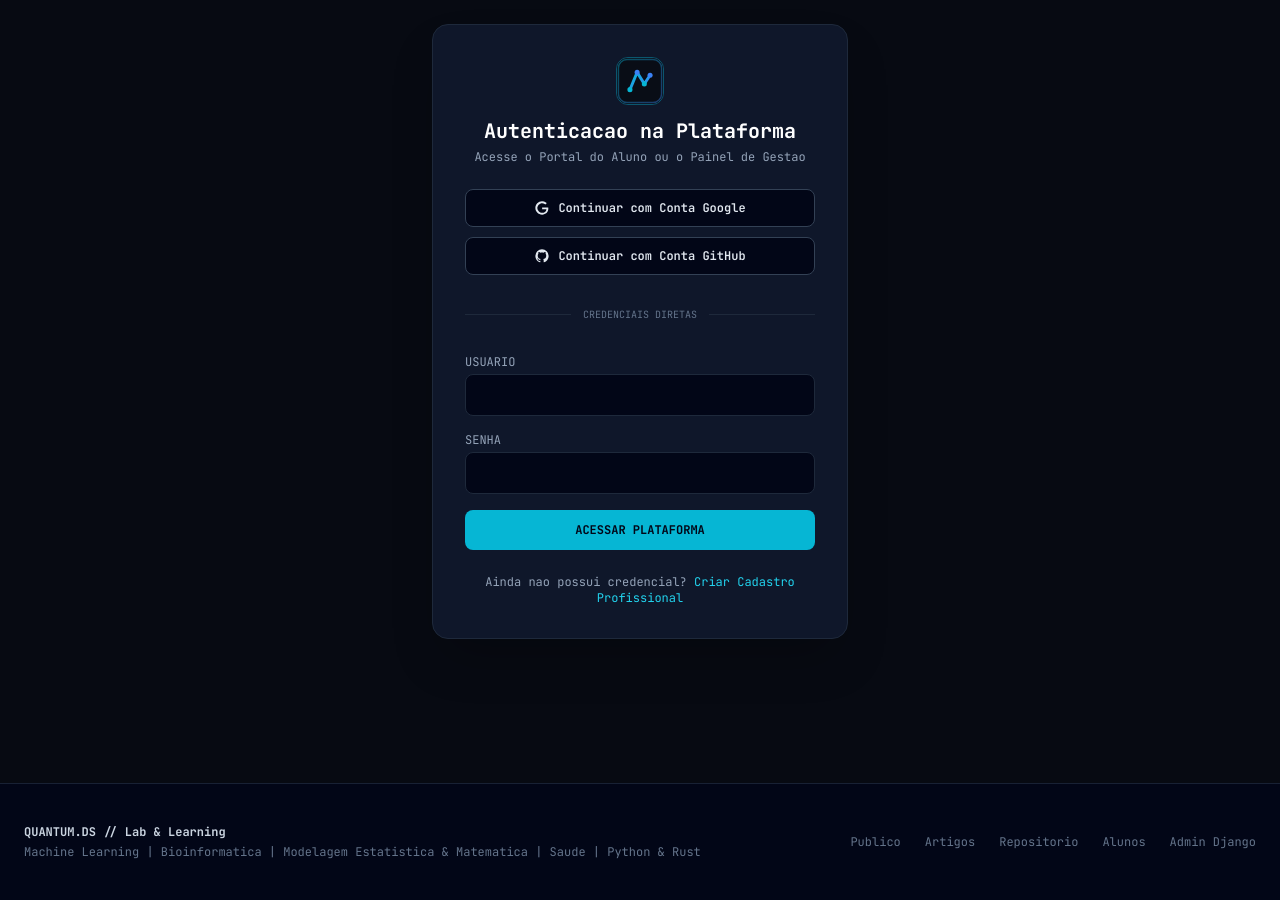
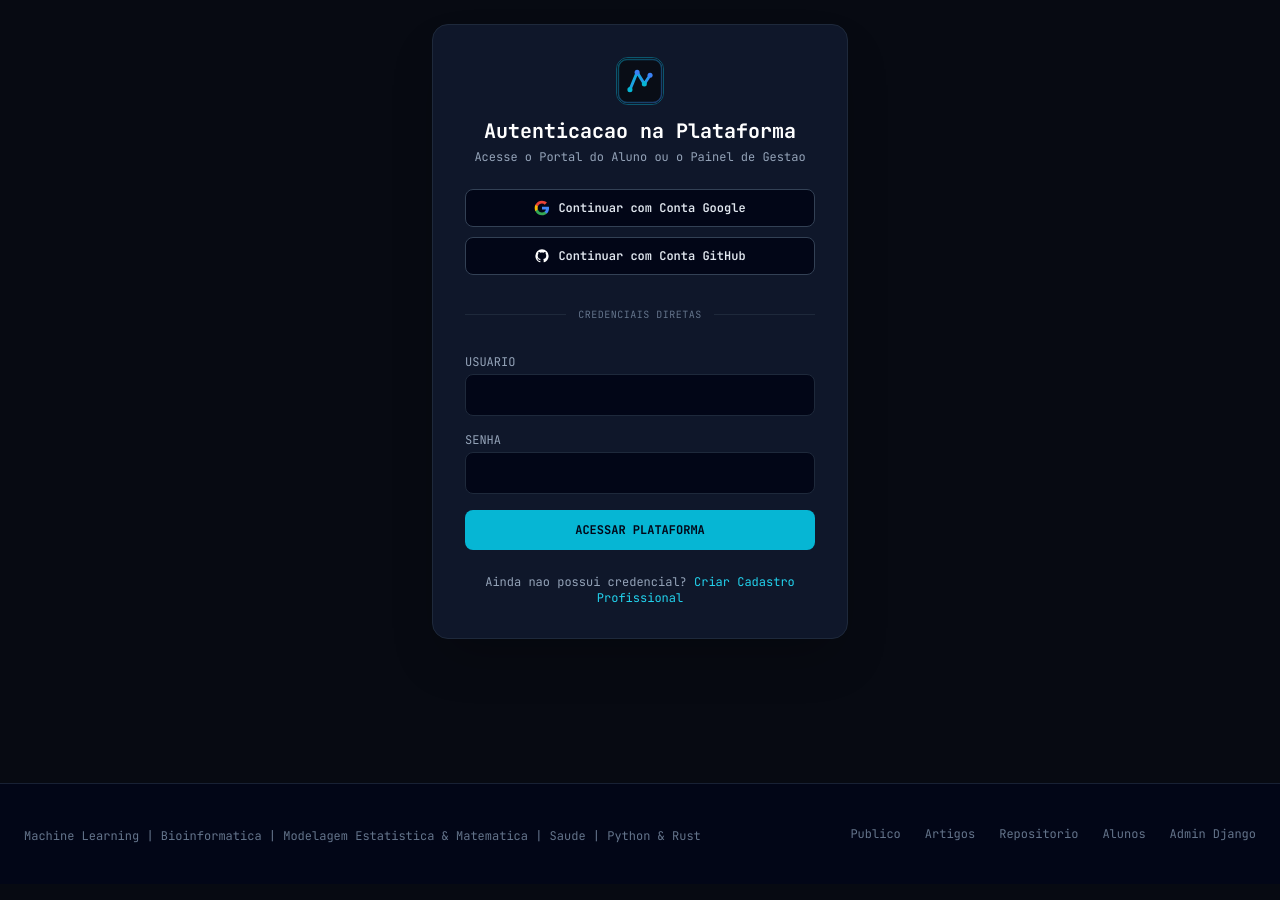
Before and after one commit to lucecerqueira/sistema_blog_cientifico, a Django app: page /login/ in a window 1280 px wide. Shown: the part 138-1038 px from the top of the page. After the commit the page ends 981 px from the top, so only its background shows below. Run offline with Django 4.2, Linux system fonts and the light colour scheme; data comes from the database, SQL or seed files in the repository; some libraries are stand-ins or nearby versions.

Commit message:
fix: alinha settings do allauth, origins csrf e template de login

```diff
--- a/ds_platform/templates/ds_platform/login.html
+++ b/ds_platform/templates/ds_platform/login.html
@@ -1,6 +1,8 @@
 {% extends 'ds_platform/base.html' %}
 {% load socialaccount %}
+
 {% block title %}Autenticacao Profissional | {{ plataforma_config.nome_plataforma }}{% endblock %}
+
 {% block content %}
 <div class="max-w-md mx-auto px-4 py-16">
     <div class="bg-slate-900 rounded-2xl border border-slate-800 p-8 shadow-2xl font-mono">
@@ -12,19 +14,35 @@
 
         <!-- BOTOES DE LOGIN SOCIAL (GOOGLE & GITHUB) -->
         <div class="space-y-2.5 mb-6 text-xs">
-            <a href="{% provider_login_url 'google' %}" class="w-full flex items-center justify-center space-x-2 py-2.5 px-4 rounded-lg bg-slate-950 hover:bg-slate-800 text-slate-200 border border-slate-700 transition font-semibold">
-                <svg class="w-4 h-4" viewBox="0 0 24 24" fill="currentColor"><path d="M21.35 11.1h-9.17v2.73h6.51c-.33 3.81-3.5 5.44-6.5 5.44C8.36 19.27 5 15.25 5 12c0-3.25 3.36-7.27 7.2-7.27 3.09 0 4.9 1.97 4.9 1.97L19 4.72S16.56 2 12.1 2C6.42 2 2.03 6.8 2.03 12c0 5.05 4.13 10 10.22 10 5.35 0 9.25-3.67 9.25-9.09 0-1.15-.15-1.81-.15-1.81Z"/></svg>
-                <span>Continuar com Conta Google</span>
-            </a>
-            <a href="{% provider_login_url 'github' %}" class="w-full flex items-center justify-center space-x-2 py-2.5 px-4 rounded-lg bg-slate-950 hover:bg-slate-800 text-slate-200 border border-slate-700 transition font-semibold">
-                <svg class="w-4 h-4" viewBox="0 0 24 24" fill="currentColor"><path d="M12 2A10 10 0 0 0 2 12c0 4.42 2.87 8.17 6.84 9.5.5.08.66-.23.66-.5v-1.69c-2.77.6-3.36-1.34-3.36-1.34-.46-1.16-1.11-1.47-1.11-1.47-.91-.62.07-.6.07-.6 1 .07 1.53 1.03 1.53 1.03.87 1.52 2.34 1.07 2.91.83.09-.65.35-1.09.63-1.34-2.22-.25-4.55-1.11-4.55-4.92 0-1.11.38-2 1.03-2.71-.1-.25-.45-1.29.1-2.64 0 0 .84-.27 2.75 1.02.79-.22 1.65-.33 2.5-.33.85 0 1.71.11 2.5.33 1.91-1.29 2.75-1.02 2.75-1.02.55 1.35.2 2.39.1 2.64.65.71 1.03 1.6 1.03 2.71 0 3.82-2.34 4.66-4.57 4.91.36.31.69.92.69 1.85V21c0 .27.16.59.67.5C19.14 20.16 22 16.42 22 12A10 10 0 0 0 12 2Z"/></svg>
-                <span>Continuar com Conta GitHub</span>
-            </a>
+            <!-- Google Login Direto via POST -->
+            <form action="{% provider_login_url 'google' %}" method="post" class="w-full">
+                {% csrf_token %}
+                <button type="submit" class="w-full flex items-center justify-center space-x-2 py-2.5 px-4 rounded-lg bg-slate-950 hover:bg-slate-800 text-slate-200 border border-slate-700 transition font-semibold">
+                    <svg class="w-4 h-4" viewBox="0 0 24 24">
+                        <path fill="#4285F4" d="M22.56 12.25c0-.78-.07-1.53-.2-2.25H12v4.26h5.92c-.26 1.37-1.04 2.53-2.21 3.31v2.77h3.57c2.08-1.92 3.28-4.74 3.28-8.09z"/>
+                        <path fill="#34A853" d="M12 23c2.97 0 5.46-.98 7.28-2.66l-3.57-2.77c-.98.66-2.23 1.06-3.71 1.06-2.86 0-5.29-1.93-6.16-4.53H2.18v2.84C3.99 20.53 7.7 23 12 23z"/>
+                        <path fill="#FBBC05" d="M5.84 14.09c-.22-.66-.35-1.36-.35-2.09s.13-1.43.35-2.09V7.06H2.18C1.43 8.55 1 10.22 1 12s.43 3.45 1.18 4.94l2.85-2.22.81-.63z"/>
+                        <path fill="#EA4335" d="M12 5.38c1.62 0 3.06.56 4.21 1.64l3.15-3.15C17.45 2.09 14.97 1 12 1 7.7 1 3.99 3.47 2.18 7.06l3.66 2.84c.87-2.6 3.3-4.52 6.16-4.52z"/>
+                    </svg>
+                    <span>Continuar com Conta Google</span>
+                </button>
+            </form>
+
+            <!-- GitHub Login Direto via POST -->
+            <form action="{% provider_login_url 'github' %}" method="post" class="w-full">
+                {% csrf_token %}
+                <button type="submit" class="w-full flex items-center justify-center space-x-2 py-2.5 px-4 rounded-lg bg-slate-950 hover:bg-slate-800 text-slate-200 border border-slate-700 transition font-semibold">
+                    <svg class="w-4 h-4 fill-current text-white" viewBox="0 0 24 24">
+                        <path d="M12 2A10 10 0 0 0 2 12c0 4.42 2.87 8.17 6.84 9.5.5.08.66-.23.66-.5v-1.69c-2.77.6-3.36-1.34-3.36-1.34-.46-1.16-1.11-1.47-1.11-1.47-.91-.62.07-.6.07-.6 1 .07 1.53 1.03 1.53 1.03.87 1.52 2.34 1.07 2.91.83.09-.65.35-1.09.63-1.34-2.22-.25-4.55-1.11-4.55-4.92 0-1.11.38-2 1.03-2.71-.1-.25-.45-1.29.1-2.64 0 0 .84-.27 2.75 1.02.79-.22 1.65-.33 2.5-.33.85 0 1.71.11 2.5.33 1.91-1.29 2.75-1.02 2.75-1.02.55 1.35.2 2.39.1 2.64.65.71 1.03 1.6 1.03 2.71 0 3.82-2.34 4.66-4.57 4.91.36.31.69.92.69 1.85V21c0 .27.16.59.67.5C19.14 20.16 22 16.42 22 12A10 10 0 0 0 12 2Z"/>
+                    </svg>
+                    <span>Continuar com Conta GitHub</span>
+                </button>
+            </form>
         </div>
 
         <div class="relative flex py-2 items-center mb-6">
             <div class="flex-grow border-t border-slate-800"></div>
-            <span class="flex-shrink mx-3 text-[10px] text-slate-500 uppercase">Credenciais Diretas</span>
+            <span class="flex-shrink mx-3 text-[10px] text-slate-500 uppercase tracking-wider">Credenciais Diretas</span>
             <div class="flex-grow border-t border-slate-800"></div>
         </div>
 
@@ -32,11 +50,11 @@
             {% csrf_token %}
             <div>
                 <label class="block text-slate-400 uppercase mb-1">Usuario</label>
-                <input type="text" name="username" required class="w-full bg-slate-950 border border-slate-800 rounded-lg p-3 text-slate-100 focus:outline-none focus:border-cyan-500">
+                <input type="text" name="username" required class="w-full bg-slate-950 border border-slate-800 rounded-lg p-3 text-slate-100 focus:outline-none focus:border-cyan-500 transition">
             </div>
             <div>
                 <label class="block text-slate-400 uppercase mb-1">Senha</label>
-                <input type="password" name="password" required class="w-full bg-slate-950 border border-slate-800 rounded-lg p-3 text-slate-100 focus:outline-none focus:border-cyan-500">
+                <input type="password" name="password" required class="w-full bg-slate-950 border border-slate-800 rounded-lg p-3 text-slate-100 focus:outline-none focus:border-cyan-500 transition">
             </div>
             <button type="submit" class="w-full py-3 rounded-lg bg-cyan-500 hover:bg-cyan-400 text-slate-950 font-bold uppercase transition">
                 Acessar Plataforma
```
Also changed, not shown: core_config/settings.py (+26 -16 lines).
